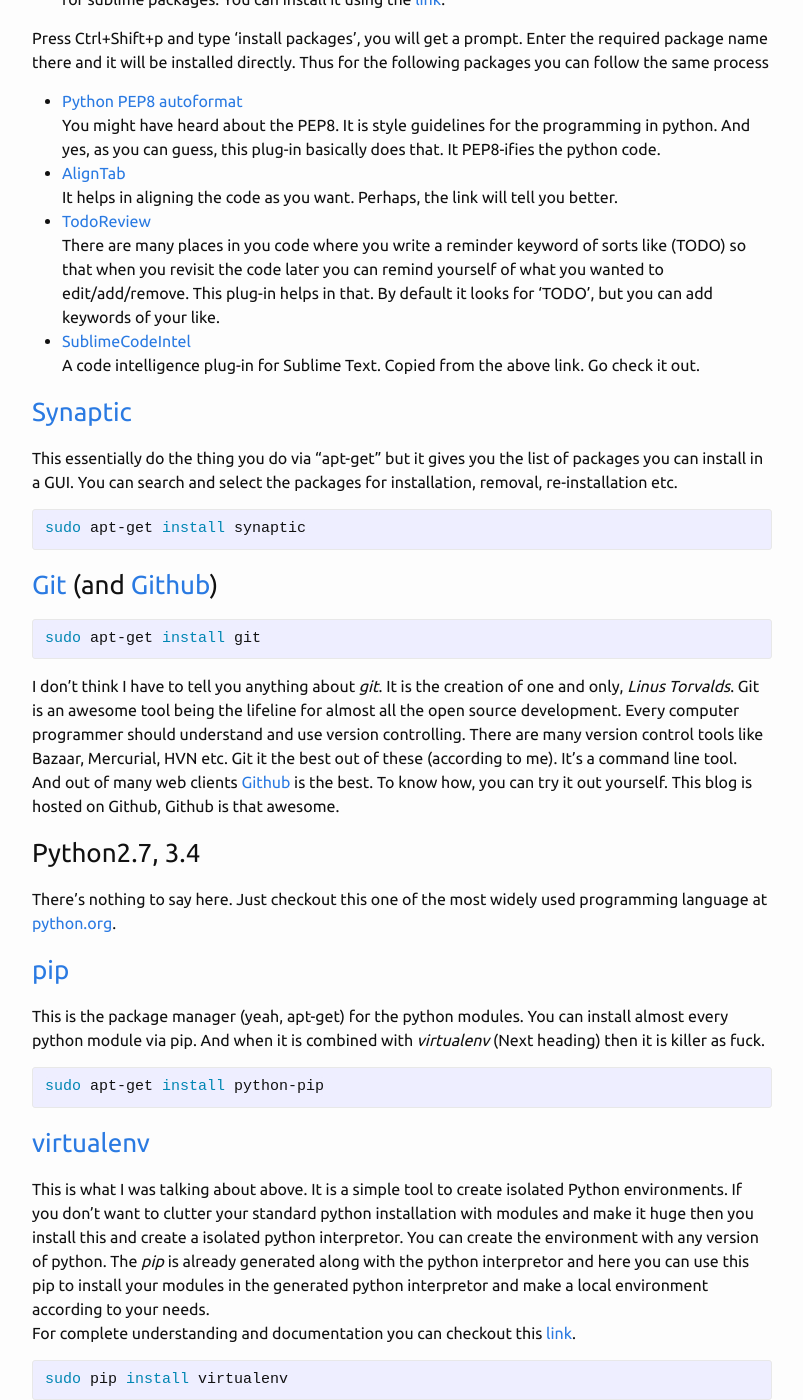
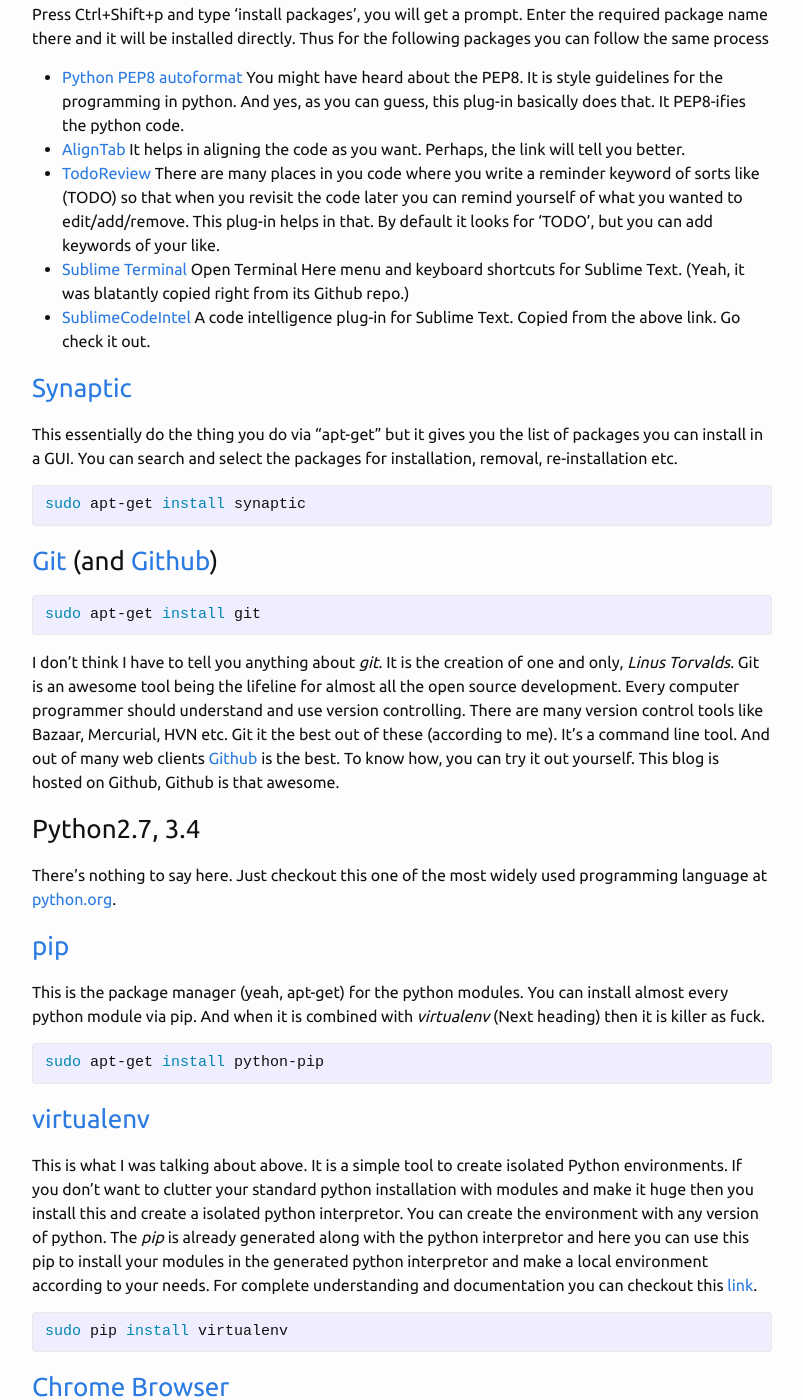
Before and after one commit to TrigonaMinima/TrigonaMinima.github.io, a Jekyll site: the page built from _posts/2014-07-26-Packages-I-do-use.md, in a window 1280 px wide and 1400 px high, scrolled down 886 px. Shown: the whole window, without its empty margins (238-1041 px from the left). Built offline with Jekyll 4.4.1, drawn with Linux system fonts in a browser that asks for light colours; some of the changed text lies outside the part shown.

Commit message:
new sublime package

```diff
--- a/_posts/2014-07-26-Packages-I-do-use.md
+++ b/_posts/2014-07-26-Packages-I-do-use.md
@@ -26,6 +26,8 @@ You might have heard about the PEP8. It is style guidelines for the programming
 It helps in aligning the code as you want. Perhaps, the link will tell you better.
 - [TodoReview][1e]
 There are many places in you code where you write a reminder keyword of sorts like (TODO) so that when you revisit the code later you can remind yourself of what you wanted to edit/add/remove. This plug-in helps in that. By default it looks for 'TODO', but you can add keywords of your like.
+- [Sublime Terminal][1f]
+Open Terminal Here menu and keyboard shortcuts for Sublime Text. (Yeah, it was blatantly copied right from its Github repo.)
 - [SublimeCodeIntel][1c]
 A code intelligence plug-in for Sublime Text. Copied from the above link. Go check it out.
 
```
Also changed, not shown: other parts of _posts/2014-07-26-Packages-I-do-use.md (+2 -1 lines).
